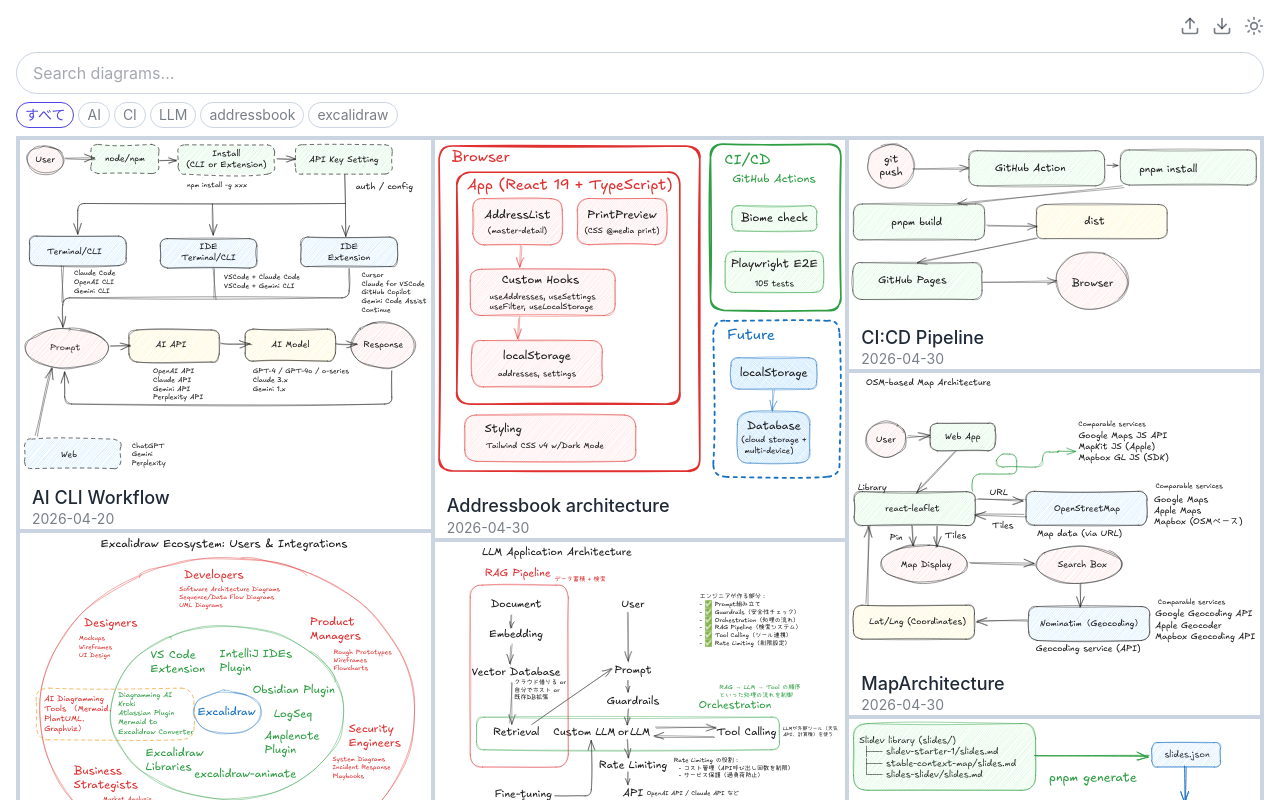
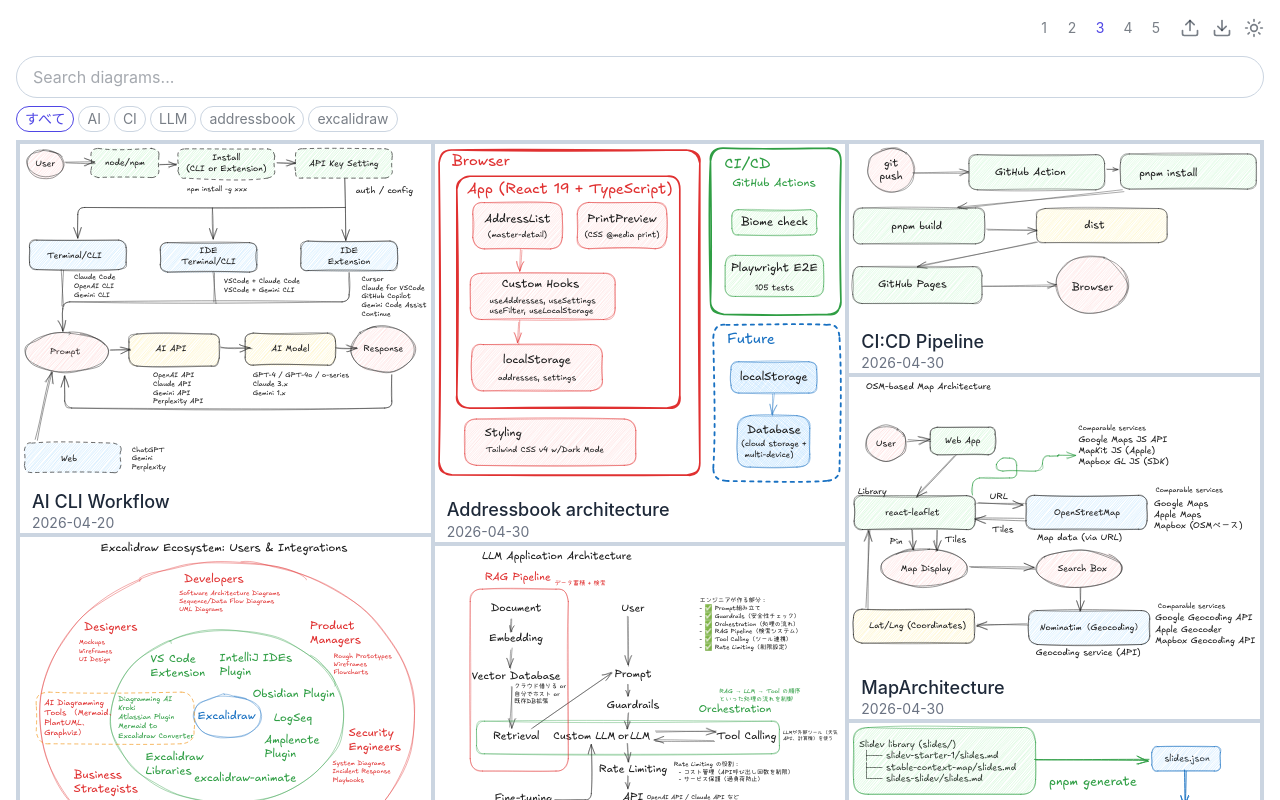
Before and after one commit to kkoisland/diagram-notes, a React (Vite) app: page / in a window 1280 px wide. Shown: the top 800 px of the page. Built offline with nearby package versions, Linux system fonts and the light colour scheme.

Commit message:
feat: add column count toggle (1-5), fix card contrast in dark mode

```diff
--- a/src/App.tsx
+++ b/src/App.tsx
@@ -5,18 +5,13 @@ import DiagramCard from "./DiagramCard";
 import DetailView from "./DetailView";
 import type { Diagram, DiagramNote } from "./types";
 
-const breakpointCols = {
-	default: 3,
-	1024: 2,
-	640: 1,
-};
-
 function App() {
 	const [diagrams, setDiagrams] = useState<Diagram[]>([]);
 	const [query, setQuery] = useState("");
 	const [selectedCategories, setSelectedCategories] = useState<Set<string>>(
 		new Set(),
 	);
+	const [cols, setCols] = useState(3);
 	const importRef = useRef<HTMLInputElement>(null);
 	const [selectedDiagram, setSelectedDiagram] = useState<Diagram | null>(null);
 	const [isDark, setIsDark] = useState(() => {
@@ -149,8 +144,25 @@ function App() {
 	const getPublished = (diagram: Diagram): boolean =>
 		notes[diagram.filename]?.published ?? false;
 
+	const colButtons = (
+		<div className="flex items-center gap-1">
+			{[1, 2, 3, 4, 5].map((n) => (
+				<button
+					key={n}
+					type="button"
+					onClick={() => setCols(n)}
+					className={`w-6 h-6 text-sm rounded transition-colors ${cols === n ? "text-[var(--accent)]" : "text-[var(--foreground)]/60 hover:text-[var(--foreground)]"}`}
+					title={`${n} column${n > 1 ? "s" : ""}`}
+				>
+					{n}
+				</button>
+			))}
+		</div>
+	);
+
 	const headerButtons = (
 		<div className="flex items-center gap-3">
+			{colButtons}
 			<input
 				ref={importRef}
 				type="file"
@@ -234,7 +246,7 @@ function App() {
 			{categoryFilter()}
 			<div className="border-2 border-[var(--border)]">
 				<Masonry
-					breakpointCols={breakpointCols}
+					breakpointCols={{ default: cols, 1024: Math.min(cols, 3), 640: 1 }}
 					className="masonry-grid"
 					columnClassName="masonry-grid_column"
 				>
--- a/src/DiagramCard.tsx
+++ b/src/DiagramCard.tsx
@@ -21,7 +21,7 @@ const DiagramCard = ({ diagram, onClick, isSelected, published }: Props) => {
 	return (
 		<div
 			ref={ref}
-			className={`border-2 overflow-hidden w-full ${isSelected ? "border-[var(--accent)]" : "border-[var(--border)]"}`}
+			className={`border-2 overflow-hidden w-full bg-white ${isSelected ? "border-[var(--accent)]" : "border-[var(--border)]"}`}
 		>
 			<button
 				type="button"
@@ -36,7 +36,7 @@ const DiagramCard = ({ diagram, onClick, isSelected, published }: Props) => {
 			</button>
 			<div className="px-3 pt-2 pb-0">
 				<div className="flex items-start justify-between gap-2">
-					<p className="text-lg font-medium text-[var(--foreground)] leading-tight">
+					<p className="text-lg font-medium text-gray-800 leading-tight">
 						{diagram.title}
 					</p>
 					{published && (
@@ -46,9 +46,7 @@ const DiagramCard = ({ diagram, onClick, isSelected, published }: Props) => {
 						/>
 					)}
 				</div>
-				<p className="text-sm text-[var(--foreground)]/60">
-					{diagram.updatedAt}
-				</p>
+				<p className="text-sm text-gray-500">{diagram.updatedAt}</p>
 			</div>
 		</div>
 	);
```
Also changed, not shown: public/diagrams.json (+13 -4 lines).
